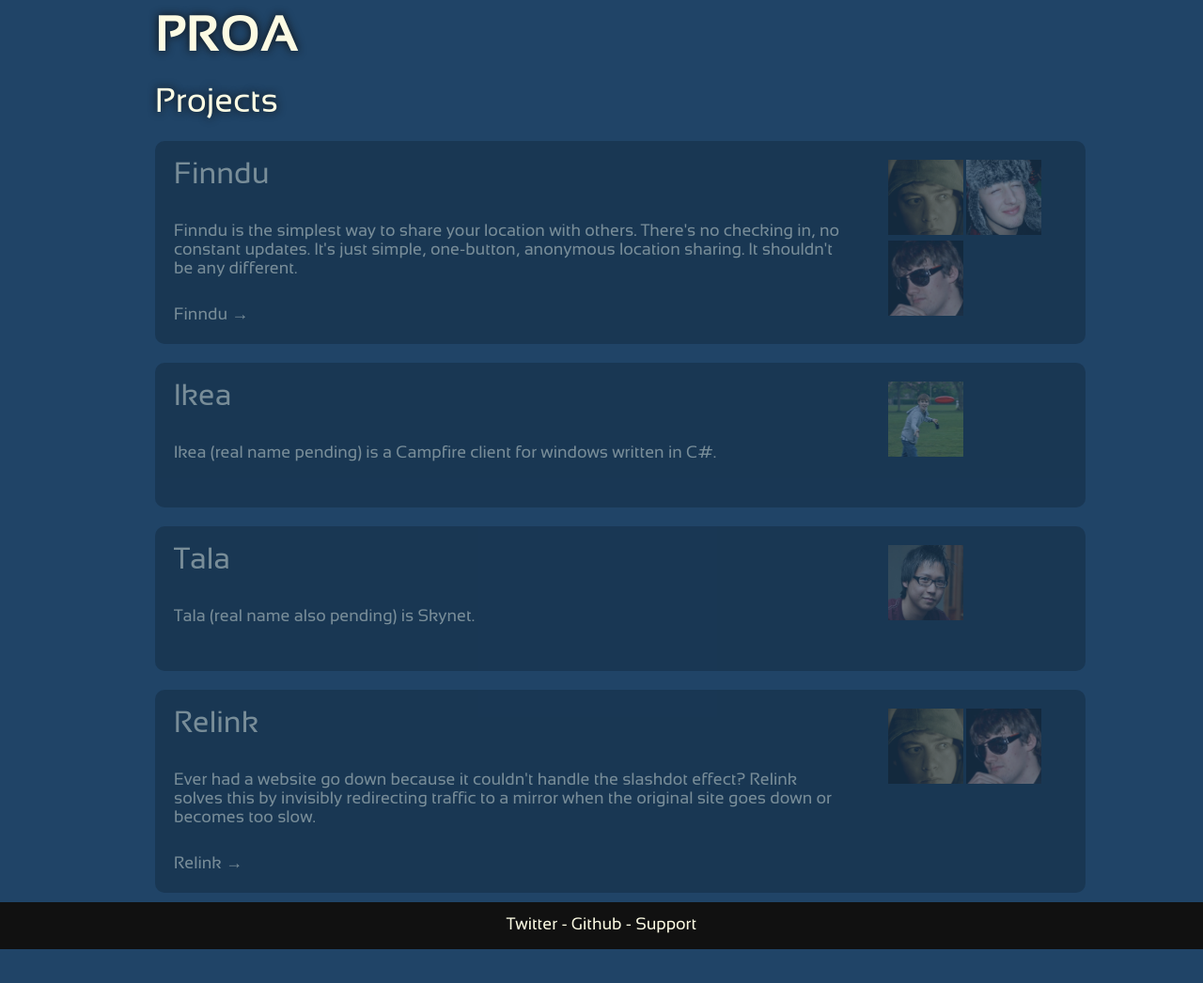
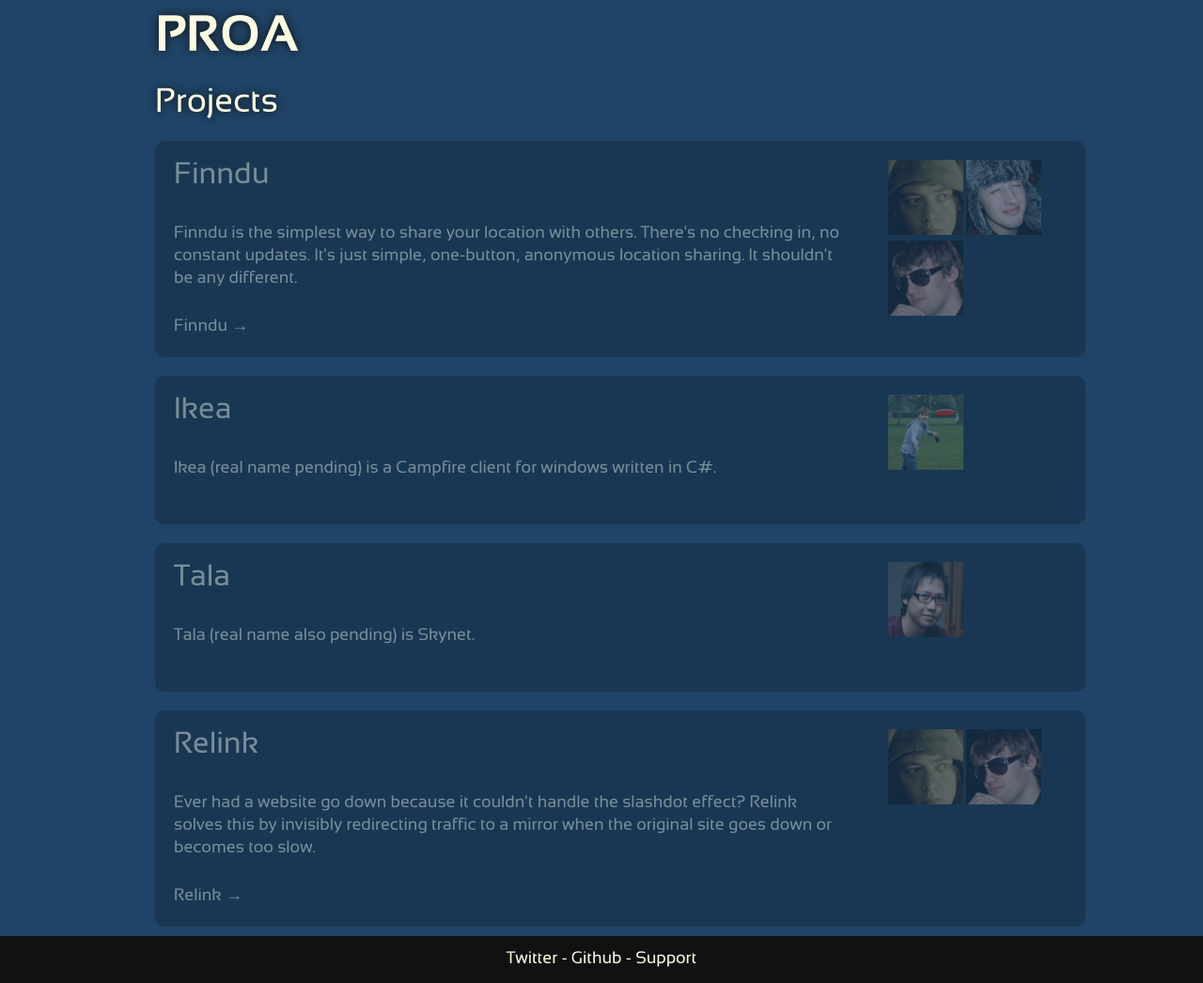
Before and after one commit to seadowg/proa.github.com, a Jekyll site: the page built from projects/index.html, in a window 1280 px wide. Shown: the whole page at 94% size. Built offline with Jekyll 4.4.1, drawn with Linux system fonts in a browser that asks for light colours; nearby versions of some CDN libraries; Markdown is read by kramdown in place of the engine named in the settings; before the commit the page ends 1010 px from its top, so only the background shows below that.

Commit message:
Typography++

```diff
--- a/public/css/master.css
+++ b/public/css/master.css
@@ -171,6 +171,7 @@ div.small {
 p {
   color: #FCFBE3;
   font: 18px 'SansationRegular', Arial, sans-serif;
+  line-height: 24px;
 }
 
 h3 {
```
